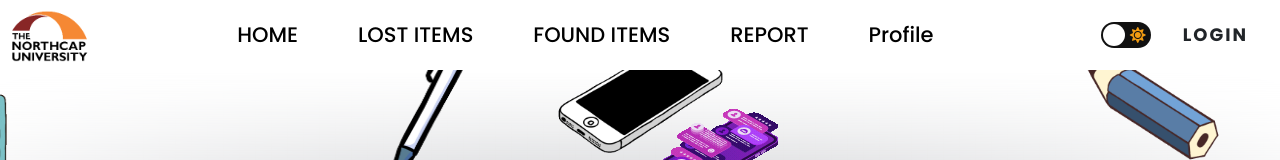
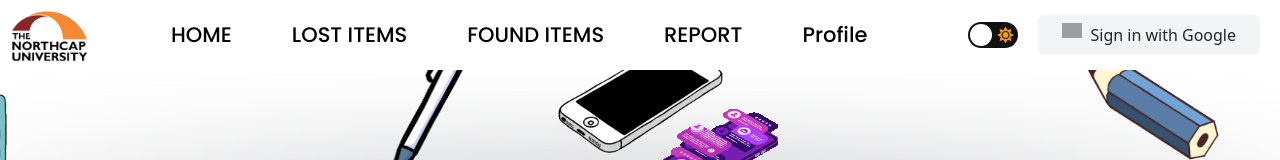
Before and after one commit to YashSharma10/LostAndFound, a React (Vite) app in the folder frontend/: page / in a window 1280 px wide. Shown: the top 160 px of the page. Built offline with nearby package versions, Linux system fonts and the light colour scheme; no server answers; grey boxes are pictures that could not be loaded; a web font is replaced by a local one.

Commit message:
Google auth with google ui

```diff
--- a/frontend/src/Components/Header.jsx
+++ b/frontend/src/Components/Header.jsx
@@ -120,9 +120,8 @@
 
 // export default Header;
 
-
 import React, { useState, useEffect } from "react";
-import { Link } from "react-router-dom";
+import { Link, NavLink } from "react-router-dom";
 import ncu from "../Assets/ncu.png";
 import ncuDark from "../Assets/ncuDark.png"; // Import the dark mode logo
 import "../App.css";
@@ -131,6 +130,7 @@ import ToggleSwitch from "./ToggleSwitch";
 import { RxHamburgerMenu } from "react-icons/rx";
 
 import axiosInstance from "./axios"; // Import axios instance
+import axios from "axios";
 
 function Header() {
   const [toggle, setToggle] = useState(false);
@@ -140,7 +140,7 @@ function Header() {
 
   const [screenWidth, setScreenWidth] = useState(window.innerWidth);
   function reload() {
-    window.location.reload()
+    window.location.reload();
   }
   useEffect(() => {
     const handleResize = () => {
@@ -148,11 +148,8 @@ function Header() {
     };
     if (screenWidth > 900) {
       setToggle(true);
-    }
-     else setToggle(false);
+    } else setToggle(false);
     window.addEventListener("resize", handleResize);
-    console.log(toggle);
-
   }, [window.innerWidth]);
 
   useEffect(() => {
@@ -180,7 +177,6 @@ function Header() {
 
     fetchUserData();
   }, []);
-
   const handleToggle = () => {
     setIsDarkMode(!isDarkMode);
   };
@@ -194,6 +190,30 @@ function Header() {
     }
   };
 
+  const [userdata, setUserdata] = useState({});
+
+  const getUser = async () => {
+    try {
+      const response = await axios.get("http://localhost:6005/login/sucess", {
+        withCredentials: true,
+      });
+
+      setUserdata(response.data.user);
+    } catch (error) {
+      console.log("error", error);
+    }
+  };
+
+  // logoout
+  const logout = () => {
+    window.open("http://localhost:6005/logout", "_self");
+  };
+  const loginwithgoogle = () => {
+    window.open("http://localhost:6005/auth/google/callback", "_self");
+  };
+  useEffect(() => {
+    getUser();
+  }, []);
   return (
     <div>
       <div className="toogle-header">
@@ -245,7 +265,34 @@ function Header() {
           </label>
         </div>
         <div className="btns">
-          {user ? (
+          {Object?.keys(userdata)?.length > 0 ? (
+            <div className="google">
+              <li style={{ color: "black", fontWeight: "bold" }}>
+                {userdata?.displayName}
+              </li>
+              <button className="logout" onClick={logout}>Logout</button>
+              <li>
+                <img
+                  src={userdata?.image}
+                  style={{ width: "50px", borderRadius: "50%" }}
+                  alt=""
+                />
+              </li>
+            </div>
+          ) : (
+            <button
+              onClick={loginwithgoogle}
+              className="flex bg-gray-100 px-4 py-2 rounded-md gap-2 middle cursor-pointer"
+            >
+              <img
+                width={20}
+                src="https://lh3.googleusercontent.com/COxitqgJr1sJnIDe8-jiKhxDx1FrYbtRHKJ9z_hELisAlapwE9LUPh6fcXIfb5vwpbMl4xl9H9TRFPc5NOO8Sb3VSgIBrfRYvW6cUA"
+                alt=""
+              />
+              <span> Sign in with Google</span>
+            </button>
+          )}
+          {/* {user ? (
             <div className="dropdown">
               <button className="dropbtn">
                 <img
@@ -265,7 +312,7 @@ function Header() {
             <h1>
               <Link to="/LoginForm">LOGIN</Link>
             </h1>
-          )}
+          )} */}
         </div>
       </header>
     </div>
--- a/frontend/src/Components/header.css
+++ b/frontend/src/Components/header.css
@@ -1,3 +1,19 @@
+.google{
+  display: flex;
+  align-items: center;
+  justify-content: center;
+  gap: 8px;
+}
+.google li{
+  list-style: none;
+}
+.logout{
+  background: #da2c2c;
+  border: #da2c2c;
+  border-radius: 5px;
+  padding:2px 5px;
+  color: white;
+}
 .toogle-header{
   background-color: #191e30;
   display: none;
```
